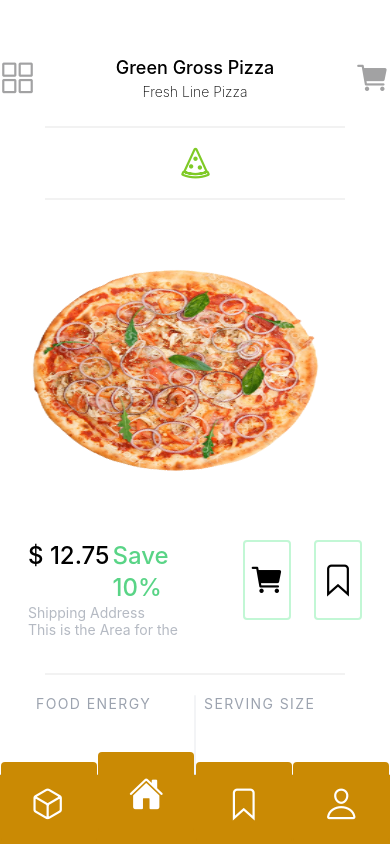
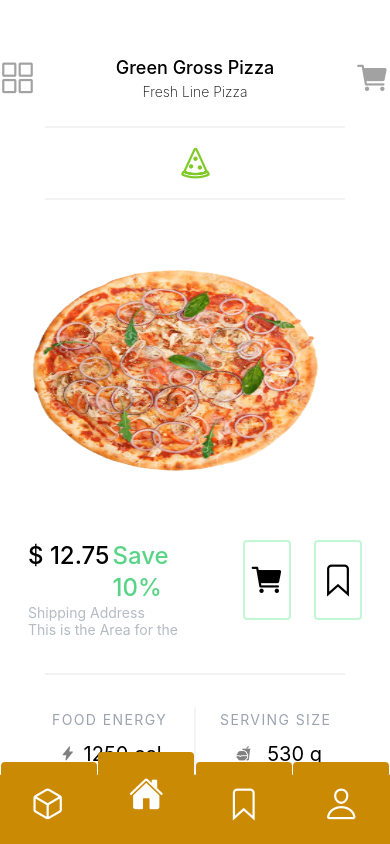
Before and after one commit to m7adeel/Food-Delivery-App, a React Native app: screen /Home in a window 390 px wide. Built offline with nearby package versions, Linux system fonts and the light colour scheme.

Commit message:
Fixed Image issues

```diff
--- a/package.json
+++ b/package.json
@@ -19,6 +19,7 @@
     "nativewind": "^2.0.11",
     "react": "18.1.0",
     "react-native": "0.70.5",
+    "react-native-3d-model-view": "^1.2.0",
     "react-native-pager-view": "6.0.1",
     "react-native-tab-view": "^3.3.4",
     "react-native-vector-icons": "^9.2.0"
--- a/src/components/FoodItemDesc.js
+++ b/src/components/FoodItemDesc.js
@@ -12,6 +12,20 @@ import React, { useEffect, useState } from "react";
 import { SText, SView } from "../Provider/ComponentProvider";
 
 import { Ionicons } from "@expo/vector-icons";
+
+const Desc = ({title, icon, amount, unit})=>{
+  return(
+    <SView className="flex-1 mx-2 p-4">
+    <SText className="text-gray-400 tracking-widest">{title}</SText>
+    <SView className="flex-row align-middle justify-evenly py-3">
+      <SView className="align-middle justify-center">
+        <Ionicons name={icon} color={"gray"} size={15} />
+      </SView>
+      <SText className="text-xl">{amount} {unit}</SText>
+    </SView>
+  </SView>
+  )
+}
 
 export default function FoodItemDesc({ image, name }) {
   let rotateView = new Animated.Value(0);
@@ -100,14 +114,13 @@ export default function FoodItemDesc({ image, name }) {
           style={{ width: 300, backgroundColor: "#f2f2f2", height: 2 }}
         ></Animated.View>
       </SView>
-      <SView className="px-7 py-5 flex-row align-middle justify-evenly">
-        <SView className="flex-1 mx-2">
-          <SText className="text-gray-400 tracking-widest">FOOD ENERGY</SText>
-        </SView>
-        <SView className="h-24 bg-gray-100 rounded-lg" style={{width:2}}></SView>
-        <SView className="flex-1 mx-2">
-          <SText className="text-gray-400 tracking-widest">SERVING SIZE</SText>
-        </SView>
+      <SView className="px-7 py-5 mb-10 flex-row align-middle justify-between">
+        <Desc title="FOOD ENERGY" icon="flash" amount="1250" unit="cal"/>
+        <SView
+          className="h-16 bg-gray-100 rounded-lg mt-3"
+          style={{ width: 2 }}
+        ></SView>
+        <Desc title="SERVING SIZE" icon="fast-food" amount="530" unit="g"/>
       </SView>
     </View>
   );
```
Also changed, not shown: 1 other file (tests, documents, lock files or other folders).
